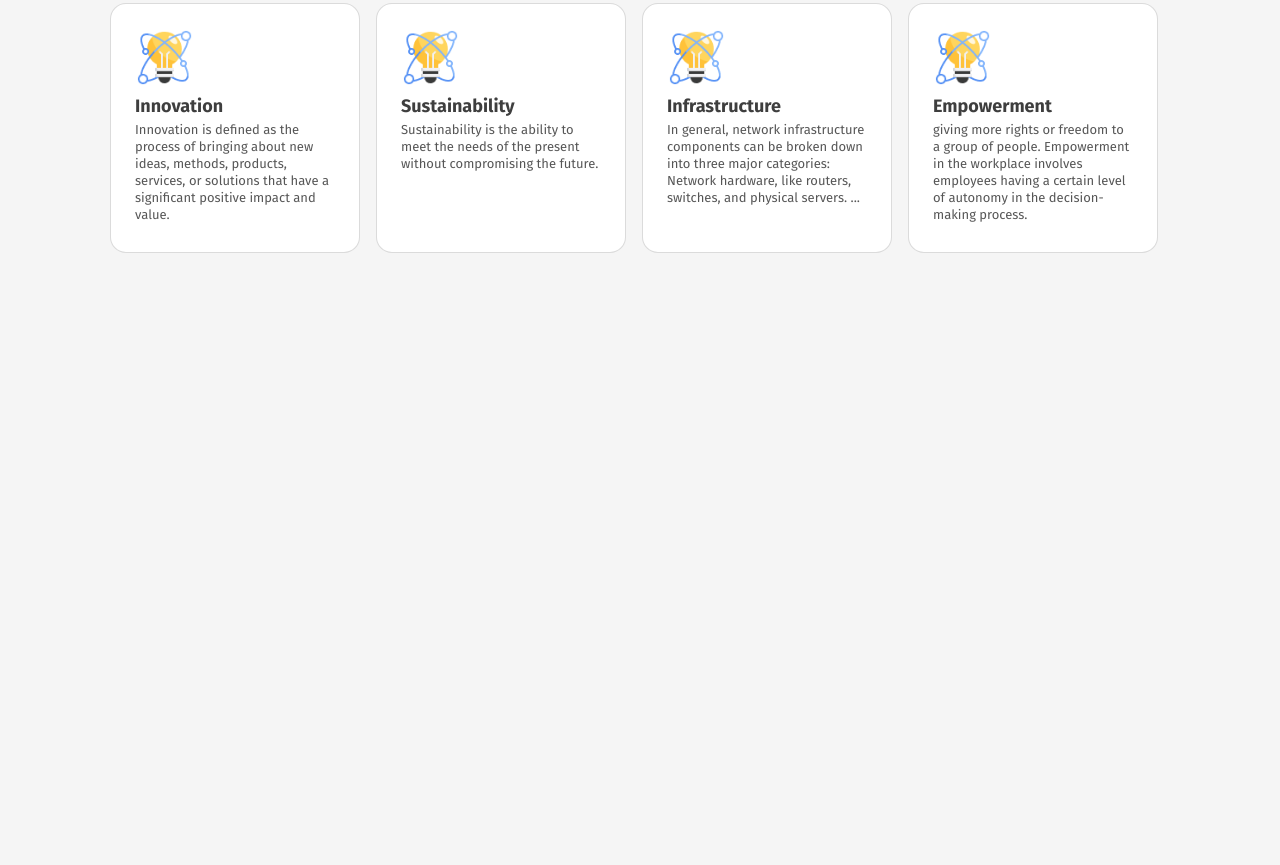
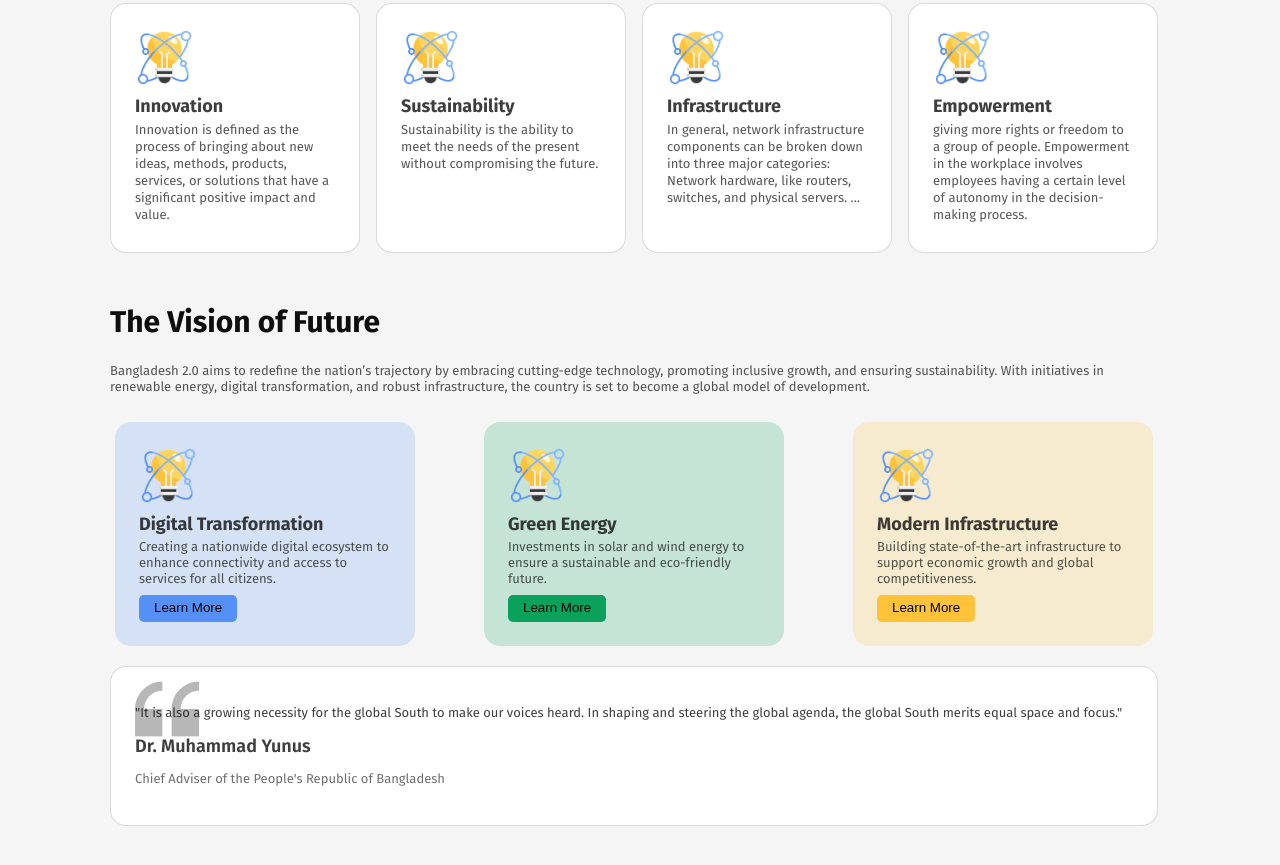
Before and after one commit to ashutosh64822/assignment-001, a plain HTML site: page index.html in a window 1280 px wide. Shown: the part 517-1382 px from the top of the page. Before the commit the page ends 820 px from the top, so only its background shows below. Drawn offline with Linux system fonts and the light colour scheme.

Commit message:
adding future section

```diff
--- a/index.html
+++ b/index.html
@@ -74,6 +74,59 @@
       </section>
 
       <!-- card section end  -->
+
+      <!-- the vision of future section start  -->
+
+      <section id="future">
+        <h1 class="future_title">The Vision of Future</h1>
+        <p class="future_description">
+          Bangladesh 2.0 aims to redefine the nation’s trajectory by embracing
+          cutting-edge technology, promoting inclusive growth, and ensuring
+          sustainability. With initiatives in renewable energy, digital
+          transformation, and robust infrastructure, the country is set to
+          become a global model of development.
+        </p>
+        <div class="future_item_box">
+          <div class="future_item">
+            <img src="./assets/card-icon.png" />
+            <h1 class="future_item_title">Digital Transformation</h1>
+            <p class="future_item_info">
+              Creating a nationwide digital ecosystem to enhance connectivity
+              and access to services for all citizens.
+            </p>
+            <button class="future_item_btn">Learn More</button>
+          </div>
+          <div class="future_item color1">
+            <img src="./assets/card-icon.png" />
+            <h1 class="future_item_title">Green Energy</h1>
+            <p class="future_item_info">
+              Investments in solar and wind energy to ensure a sustainable and
+              eco-friendly future.
+            </p>
+            <button class="future_item_btn btn_color1">Learn More</button>
+          </div>
+          <div class="future_item color2">
+            <img src="./assets/card-icon.png" />
+            <h1 class="future_item_title">Modern Infrastructure</h1>
+            <p class="future_item_info">
+              Building state-of-the-art infrastructure to support economic
+              growth and global competitiveness.
+            </p>
+            <button class="future_item_btn btn_color2">Learn More</button>
+          </div>
+        </div>
+        <article>
+          <p class="article_info">
+            "It is also a growing necessity for the global South to make our voices heard. In shaping and steering the global agenda, the global South merits equal space and focus."
+          </p>
+          <h3 class="article_person_name">Dr. Muhammad Yunus</h3>
+          <p class="article_person_bio">
+            Chief Adviser of the People's Republic of Bangladesh
+          </p>
+        </article>
+      </section>
+
+      <!-- the vision of future section end  -->
     </main>
   </body>
 </html>
--- a/styles/style.css
+++ b/styles/style.css
@@ -184,3 +184,148 @@ nav button:hover {
 }
 
 /* card section end  */
+
+/* future section start  */
+
+#future {
+    margin: 50px 110px;
+    width: 1048px;
+  }
+
+  #future .future_title {
+    color: rgb(14, 14, 14);
+    font-family: Fira Sans;
+    font-size: 30px;
+    font-weight: 700;
+    line-height: 38px;
+    text-align: left;
+  }
+
+  #future .future_description {
+    color: rgba(14, 14, 14, 0.7);
+    font-family: Fira Sans;
+    font-size: 13px;
+    font-weight: 400;
+    line-height: 16px;
+    text-align: left;
+    margin: 22px 0;
+  }
+
+  #future .future_item_box {
+    padding: 5px;
+    display: flex;
+    justify-content: space-between;
+  }
+
+  #future .future_item_box .future_item {
+    box-sizing: border-box;
+    border-radius: 16px;
+    background: rgba(84, 144, 245, 0.2);
+    padding: 24px;
+    width: 300px;
+  }
+
+  #future .future_item_box .color1 {
+    box-sizing: border-box;
+    border-radius: 16px;
+    background: rgb(198, 228, 214);
+  }
+
+  #future .future_item_box .color2 {
+    box-sizing: border-box;
+    border-radius: 16px;
+    background: rgb(247, 235, 207);
+  }
+
+  #future .future_item_box .future_item img {
+    width: 55px;
+    height: 55px;
+    margin: 2px 2px;
+  }
+
+  #future .future_item_box .future_item .future_item_title {
+    color: rgba(14, 14, 14, 0.8);
+    font-family: Fira Sans;
+    font-size: 18px;
+    font-weight: 700;
+    line-height: 30px;
+    text-align: left;
+  }
+
+  #future .future_item_box .future_item .future_item_info {
+    color: rgba(14, 14, 14, 0.7);
+    font-family: Fira Sans;
+    font-size: 13px;
+    font-weight: 400;
+    line-height: 16px;
+    text-align: left;
+  }
+
+  #future .future_item_box .future_item .future_item_btn {
+    border: none;
+    outline: none;
+    border-radius: 5px;
+    background: rgb(84, 144, 245);
+    padding: 5px 15px;
+    margin-top: 8px;
+    cursor: pointer;
+    transition: 0.4s;
+    border-bottom: 2px solid transparent;
+  }
+
+  #future .future_item_box .future_item .future_item_btn:hover {
+    transform: scale(1.1);
+    background: rgb(81, 134, 110);
+    border-bottom: 2px solid black;
+  }
+
+  #future .future_item_box .future_item .btn_color1 {
+    background: rgb(9, 161, 92);
+  }
+
+  #future .future_item_box .future_item .btn_color2 {
+    background: rgb(255, 194, 57);
+  }
+
+  article {
+    margin-top: 15px;
+    box-sizing: border-box;
+    border: 1px solid rgba(14, 14, 14, 0.15);
+    border-radius: 16px;
+    background: rgb(255, 255, 255);
+    padding: 38px 24px;
+    background-image: url(../assets/quote-bg.png);
+    background-repeat: no-repeat;
+    background-position-x: 2.4%;
+    background-position-y: 10.4%;
+  }
+
+  article .article_info {
+    color: rgba(14, 14, 14, 0.8);
+    font-family: Fira Sans;
+    font-size: 13px;
+    font-weight: 400;
+    line-height: 16px;
+    text-align: left;
+  }
+
+  article .article_person_name {
+    color: rgba(14, 14, 14, 0.8);
+    font-family: Fira Sans;
+    font-size: 18px;
+    font-weight: 600;
+    line-height: 30px;
+    text-align: left;
+    margin: 10px 0px;
+  }
+
+  article .article_person_bio {
+    color: rgba(14, 14, 14, 0.6);
+    font-family: Fira Sans;
+    font-size: 13px;
+    font-weight: 400;
+    line-height: 16px;
+    text-align: left;
+  }
+
+  /* future section end */
```
